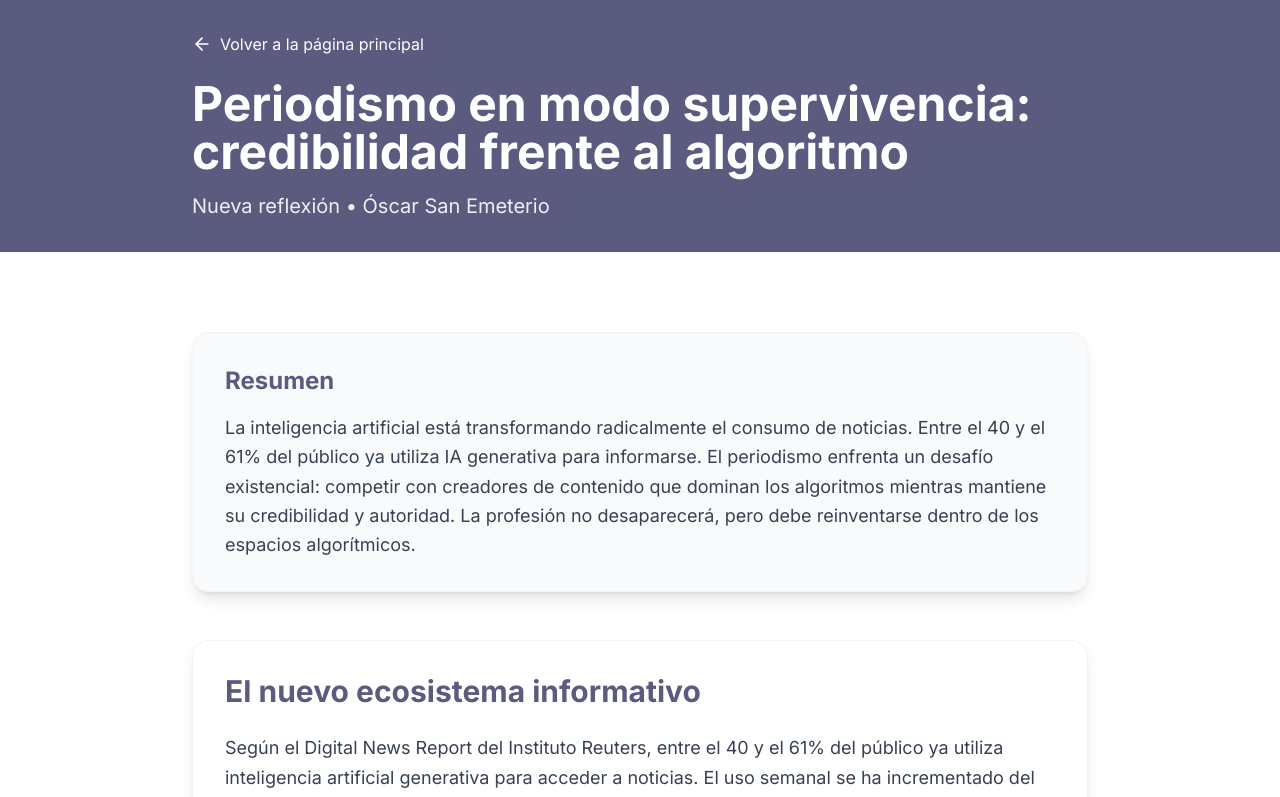
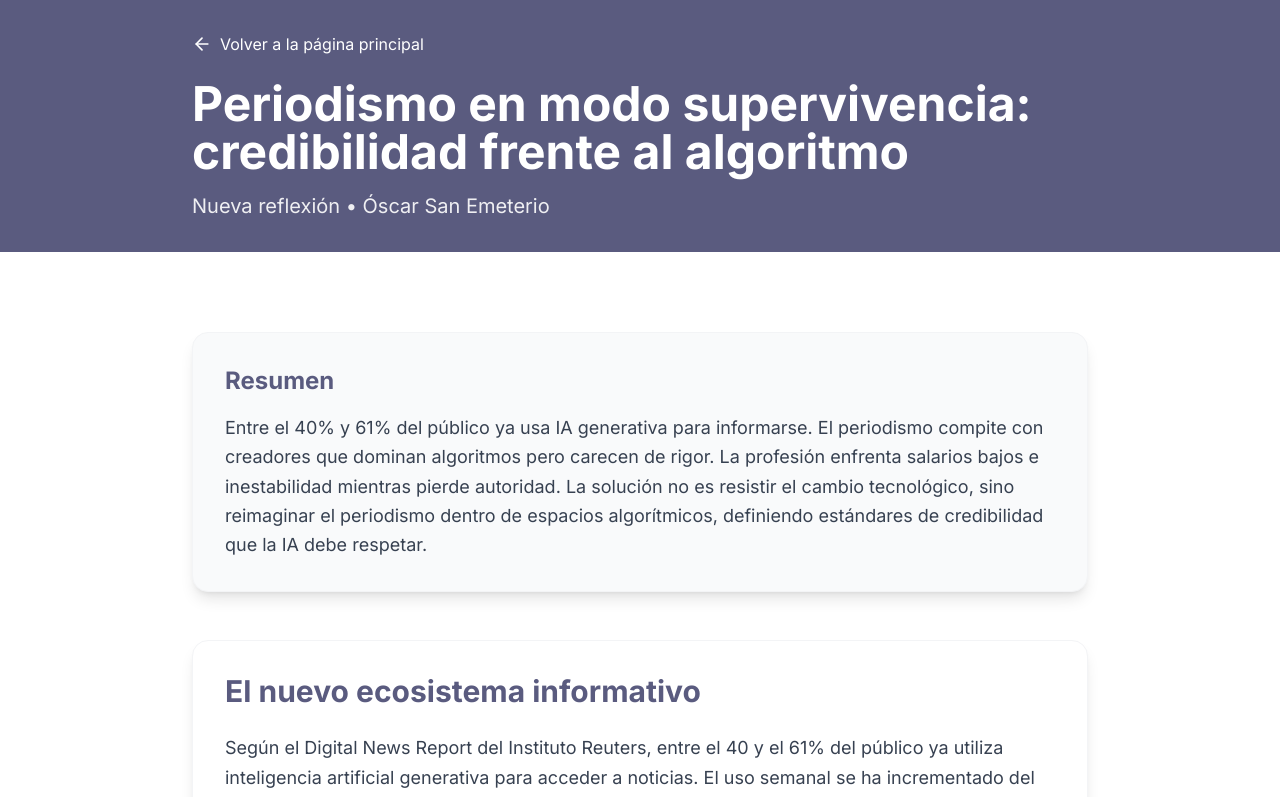
Before and after one commit to osanemeterio/oscarsanemeterio, a React (Vite) app: page /blog/periodismo-supervivencia in a window 1280 px wide. Shown: the top 797 px of the page. Built offline with nearby package versions, Linux system fonts and the light colour scheme.

Commit message:
Updated ContenidoMediosReputacion.tsx

```diff
--- a/src/pages/ContenidoMediosReputacion.tsx
+++ b/src/pages/ContenidoMediosReputacion.tsx
@@ -28,9 +28,7 @@ export default function ContenidoMediosReputacionPage() {
             <div className="bg-gray-50 p-8 rounded-2xl shadow-lg border border-gray-100">
               <h2 className="text-2xl font-bold text-[#5a5b7f] mb-4">Resumen</h2>
               <p className="text-lg text-gray-700 leading-relaxed">
-                La comunicación corporativa en crisis no desaparece, sino que pierde su capacidad estratégica cuando
-                se reduce a ejecución táctica. Sin integración en decisiones clave, las organizaciones pueden ganar
-                visibilidad inmediata pero erosionar su reputación a medio plazo.
+                El verdadero problema no es la muerte del PR, sino la confusión entre comunicación estratégica y ejecución táctica. Las organizaciones reducen la comunicación a tareas operativas, perdiendo su función directiva. Sin integración en decisiones clave, pueden ganar visibilidad inmediata pero erosionar su reputación a medio plazo. La pregunta clave: ¿comunicar para salir hoy o sostener una posición mañana?
               </p>
             </div>
           </div>
--- a/src/pages/PeriodismoSupervivencia.tsx
+++ b/src/pages/PeriodismoSupervivencia.tsx
@@ -28,10 +28,7 @@ export default function PeriodismoSupervivenciaPage() {
             <div className="bg-gray-50 p-8 rounded-2xl shadow-lg border border-gray-100">
               <h2 className="text-2xl font-bold text-[#5a5b7f] mb-4">Resumen</h2>
               <p className="text-lg text-gray-700 leading-relaxed">
-                La inteligencia artificial está transformando radicalmente el consumo de noticias. Entre el 40 y el 61%
-                del público ya utiliza IA generativa para informarse. El periodismo enfrenta un desafío existencial:
-                competir con creadores de contenido que dominan los algoritmos mientras mantiene su credibilidad y autoridad.
-                La profesión no desaparecerá, pero debe reinventarse dentro de los espacios algorítmicos.
+                Entre el 40% y 61% del público ya usa IA generativa para informarse. El periodismo compite con creadores que dominan algoritmos pero carecen de rigor. La profesión enfrenta salarios bajos e inestabilidad mientras pierde autoridad. La solución no es resistir el cambio tecnológico, sino reimaginar el periodismo dentro de espacios algorítmicos, definiendo estándares de credibilidad que la IA debe respetar.
               </p>
             </div>
           </div>
```
